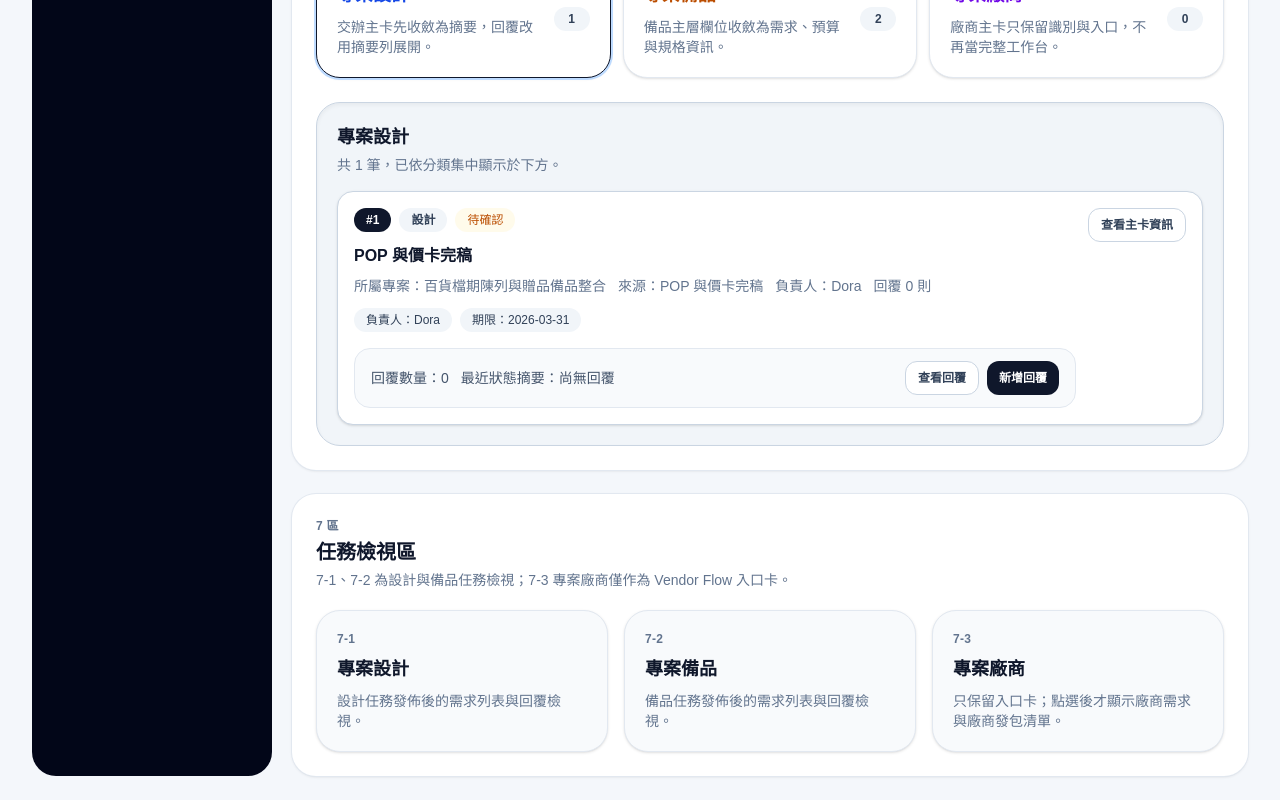
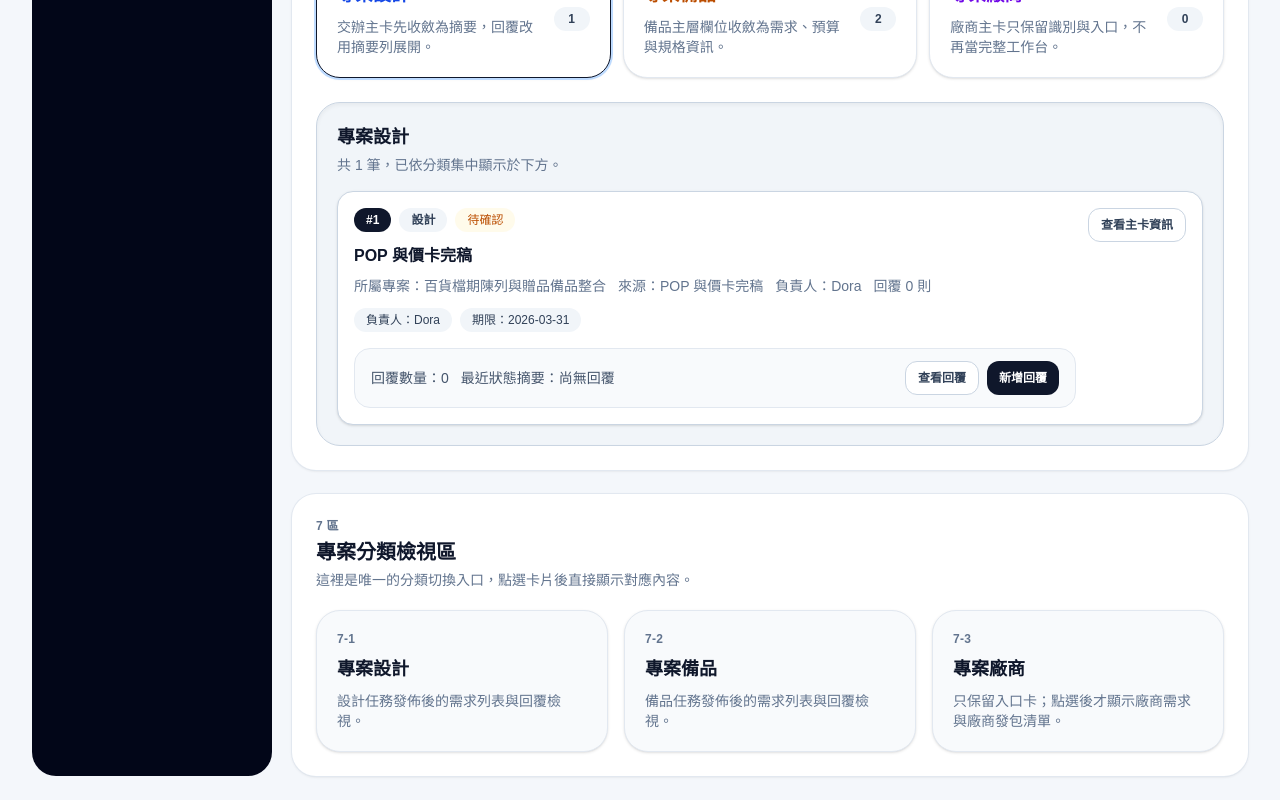
Before and after one commit to willy841/projectflow, a Next.js app in the folder project-mgmt/: page /projects/department-store-display-2026 in a window 1280 px wide. Shown: the part 2050-2850 px from the top of the page. Built offline with nearby package versions, Linux system fonts and the light colour scheme.

Commit message:
fix: remove duplicate task-view layer

```diff
--- a/project-mgmt/src/components/project-vendor-section.tsx
+++ b/project-mgmt/src/components/project-vendor-section.tsx
@@ -51,8 +51,8 @@ export function ProjectVendorSection({ projectId }: { projectId: string }) {
       <article className="rounded-3xl bg-white p-6 shadow-sm ring-1 ring-slate-200">
         <div className="mb-5">
           <p className="text-xs font-semibold tracking-wide text-slate-500">7 區</p>
-          <h3 className="mt-1 text-xl font-semibold text-slate-900">任務檢視區</h3>
-          <p className="mt-1 text-sm text-slate-500">7-1、7-2 為設計與備品任務檢視；7-3 專案廠商僅作為 Vendor Flow 入口卡。</p>
+          <h3 className="mt-1 text-xl font-semibold text-slate-900">專案分類檢視區</h3>
+          <p className="mt-1 text-sm text-slate-500">這裡是唯一的分類切換入口，點選卡片後直接顯示對應內容。</p>
         </div>
 
         <div className="grid gap-4 md:grid-cols-3">
```
